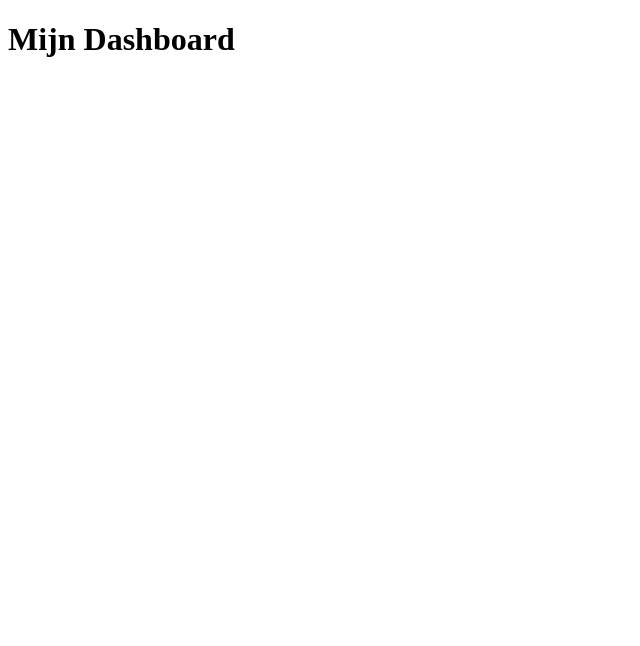
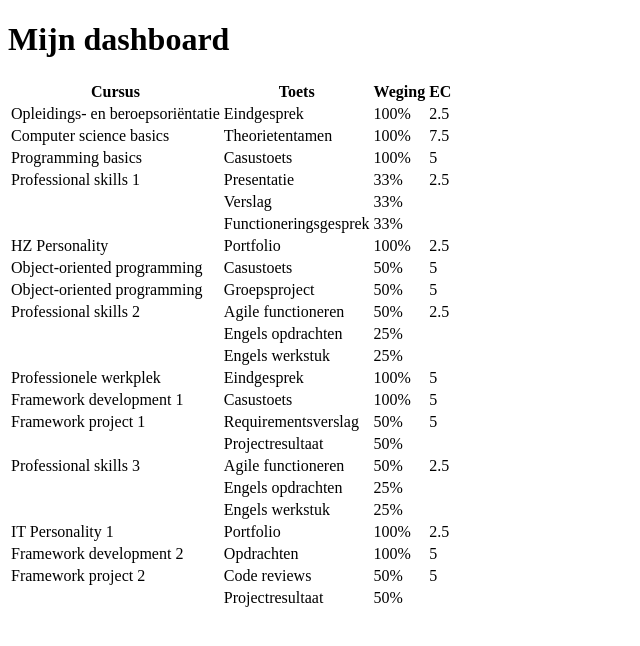
Before and after one commit to TimKardol/timkardol.github.io, a plain HTML site: page Dashboard.html in a window 1280 px wide. Shown: the whole page, without its empty margins (0-640 px from the left). Drawn offline with Linux system fonts and the light colour scheme.

```diff
--- a/Dashboard.html
+++ b/Dashboard.html
@@ -4,10 +4,156 @@
     <meta charset="UTF-8">
     <meta name="viewport" content="width=device-width, initial-scale=1.0">
     <meta http-equiv="X-UA-Compatible" content="ie=edge">
-    <title>Tim's Portfolio Dashboard</title>
+    <title>Loek's portfolio - Dashboard</title>
 </head>
 <body>
-<h1>Mijn Dashboard</h1>
+    <h1>Mijn dashboard</h1>
 
+    <table>
+        <tr>
+            <th>Cursus</th>
+            <th>Toets</th>
+            <th>Weging</th>
+            <th>EC</th>
+        </tr>
+        <tr>
+            <td>Opleidings- en beroepsoriëntatie</td>
+            <td>Eindgesprek</td>
+            <td>100%</td>
+            <td>2.5</td>
+        </tr>
+        <tr>
+            <td>Computer science basics</td>
+            <td>Theorietentamen</td>
+            <td>100%</td>
+            <td>7.5</td>
+        </tr>
+        <tr>
+            <td>Programming basics</td>
+            <td>Casustoets</td>
+            <td>100%</td>
+            <td>5</td>
+        </tr>
+        <tr>
+            <td>Professional skills 1</td>
+            <td>Presentatie</td>
+            <td>33%</td>
+            <td>2.5</td>
+        </tr>
+        <tr>
+            <td></td>
+            <td>Verslag</td>
+            <td>33%</td>
+            <td></td>
+        </tr>
+        <tr>
+            <td></td>
+            <td>Functioneringsgesprek</td>
+            <td>33%</td>
+            <td></td>
+        </tr>
+        <tr>
+            <td>HZ Personality</td>
+            <td>Portfolio</td>
+            <td>100%</td>
+            <td>2.5</td>
+        </tr>
+        <tr>
+            <td>Object-oriented programming</td>
+            <td>Casustoets</td>
+            <td>50%</td>
+            <td>5</td>
+        </tr>
+        <tr>
+            <td>Object-oriented programming</td>
+            <td>Groepsproject</td>
+            <td>50%</td>
+            <td>5</td>
+        </tr>
+        <tr>
+            <td>Professional skills 2</td>
+            <td>Agile functioneren</td>
+            <td>50%</td>
+            <td>2.5</td>
+        </tr>
+        <tr>
+            <td></td>
+            <td>Engels opdrachten</td>
+            <td>25%</td>
+            <td></td>
+        </tr>
+        <tr>
+            <td></td>
+            <td>Engels werkstuk</td>
+            <td>25%</td>
+            <td></td>
+        </tr>
+        <tr>
+            <td>Professionele werkplek</td>
+            <td>Eindgesprek</td>
+            <td>100%</td>
+            <td>5</td>
+        </tr>
+        <tr>
+            <td>Framework development 1</td>
+            <td>Casustoets</td>
+            <td>100%</td>
+            <td>5</td>
+        </tr>
+        <tr>
+            <td>Framework project 1</td>
+            <td>Requirementsverslag</td>
+            <td>50%</td>
+            <td>5</td>
+        </tr>
+        <tr>
+            <td></td>
+            <td>Projectresultaat</td>
+            <td>50%</td>
+            <td></td>
+        </tr>
+        <tr>
+            <td>Professional skills 3</td>
+            <td>Agile functioneren</td>
+            <td>50%</td>
+            <td>2.5</td>
+        </tr>
+        <tr>
+            <td></td>
+            <td>Engels opdrachten</td>
+            <td>25%</td>
+            <td></td>
+        </tr>
+        <tr>
+            <td></td>
+            <td>Engels werkstuk</td>
+            <td>25%</td>
+            <td></td>
+        </tr>
+        <tr>
+            <td>IT Personality 1</td>
+            <td>Portfolio</td>
+            <td>100%</td>
+            <td>2.5</td>
+        </tr>
+        <tr>
+            <td>Framework development 2</td>
+            <td>Opdrachten</td>
+            <td>100%</td>
+            <td>5</td>
+        </tr>
+        <tr>
+            <td>Framework project 2</td>
+            <td>Code reviews</td>
+            <td>50%</td>
+            <td>5</td>
+        </tr>
+        <tr>
+            <td></td>
+            <td>Projectresultaat</td>
+            <td>50%</td>
+            <td></td>
+        </tr>
+    </table>
 </body>
 </html>
```
Also changed, not shown: index.html (+2 -2 lines).
